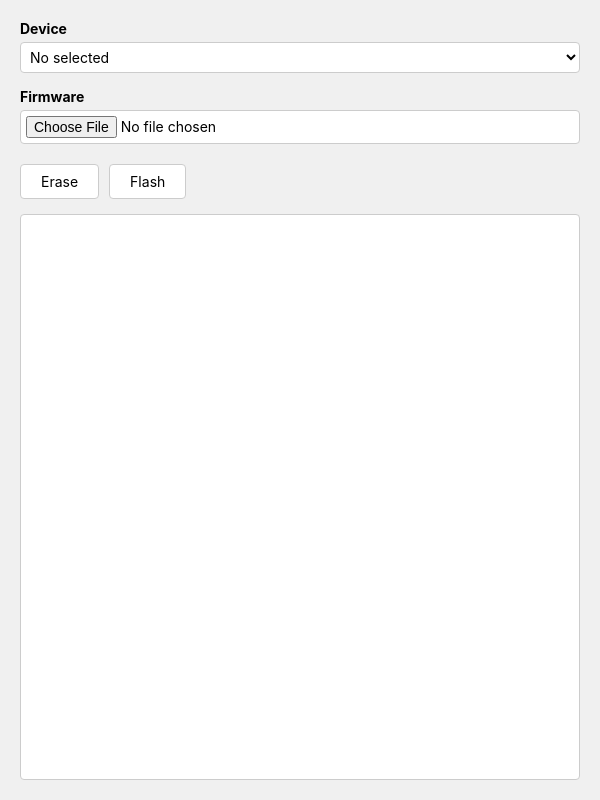
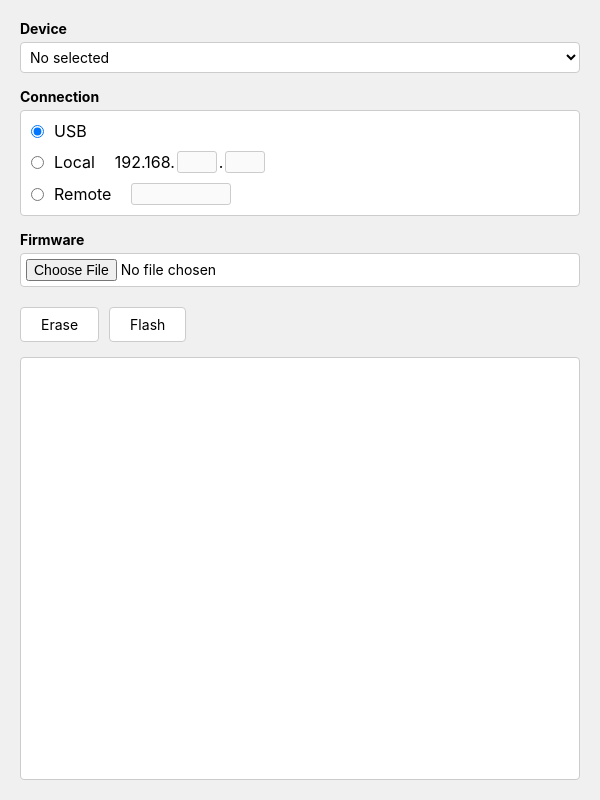
Before and after one commit to DmitryTyazhlov/electron-jlink, an Electron app: page index.html in a window 600 px wide. Drawn offline with Linux system fonts and the light colour scheme.

Commit message:
add usb local and remote connections

```diff
--- a/index.html
+++ b/index.html
@@ -77,6 +77,50 @@
             font-size: 12px;
             color: #666;
         }
+
+        .connection-options {
+            display: flex;
+            flex-direction: column;
+            gap: 10px;
+            padding: 10px;
+            background: white;
+            border: 1px solid #ccc;
+            border-radius: 4px;
+        }
+
+        .radio-label {
+            display: flex;
+            align-items: center;
+            gap: 10px;
+            cursor: pointer;
+        }
+
+        .ip-input {
+            display: inline-flex;
+            align-items: center;
+            gap: 2px;
+            margin-left: 10px;
+        }
+
+        .number-input {
+            width: 40px;
+            text-align: center;
+            padding: 2px;
+            border: 1px solid #ccc;
+            border-radius: 3px;
+        }
+
+        .remote-input {
+            width: 100px;
+            padding: 2px;
+            margin-left: 10px;
+            border: 1px solid #ccc;
+            border-radius: 3px;
+        }
+
+        input[type="radio"] {
+            margin: 0;
+        }
     </style>
 </head>
 <body>
@@ -89,6 +133,28 @@
             <option value="GD32F450VG">GD32F450VG</option>
             <option value="GD32F450VI">GD32F450VI</option>
         </select>
+    </div>
+
+    <div class="form-group">
+        <label class="form-label">Connection</label>
+        <div class="connection-options">
+            <label class="radio-label">
+                <input type="radio" name="connection" value="usb" checked>
+                USB
+            </label>
+            <label class="radio-label">
+                <input type="radio" name="connection" value="local">
+                Local
+                <div class="ip-input">
+                    192.168.<input type="text" maxlength="3" class="number-input" pattern="[0-9]{1,3}">.<input type="text" maxlength="3" class="number-input" pattern="[0-9]{1,3}">
+                </div>
+            </label>
+            <label class="radio-label">
+                <input type="radio" name="connection" value="remote">
+                Remote
+                <input type="text" maxlength="8" class="remote-input" pattern="[0-9]{8}">
+            </label>
+        </div>
     </div>
 
     <div class="form-group">
@@ -127,6 +193,23 @@
             output.scrollTop = output.scrollHeight;
         }
 
+        // Функция для получения параметров подключения
+        function getConnectionParams() {
+            const connectionType = document.querySelector('input[name="connection"]:checked').value;
+            const params = { type: connectionType };
+
+            if (connectionType === 'local') {
+                const inputs = document.querySelectorAll('.number-input');
+                const ip3 = inputs[0].value || '0';
+                const ip4 = inputs[1].value || '0';
+                params.ip = `192.168.${ip3}.${ip4}`;
+            } else if (connectionType === 'remote') {
+                params.remoteId = document.querySelector('.remote-input').value;
+            }
+
+            return params;
+        }
+
         // Handle Erase button
         document.getElementById('erase-btn').addEventListener('click', async function() {
             const device = document.getElementById('device-select').value;
@@ -136,7 +219,7 @@
                 btn.disabled = true;
                 appendToOutput(`Erasing ${device}...`);
 
-                const result = await window.jlink.eraseDevice(device);
+                const result = await window.jlink.eraseDevice(device, getConnectionParams());
                 appendToOutput(result.message);
             } catch (error) {
                 appendToOutput(`Error: ${error.message}`);
@@ -161,7 +244,7 @@
                 const filePath = fileInput.files[0].path;
                 appendToOutput(`Flashing ${device} with ${fileInput.files[0].name}...`);
 
-                const result = await window.jlink.flashDevice(device, filePath);
+                const result = await window.jlink.flashDevice(device, filePath, getConnectionParams());
                 appendToOutput(result.message);
             } catch (error) {
                 appendToOutput(`Error: ${error.message}`);
@@ -169,6 +252,38 @@
                 btn.disabled = false;
             }
         });
+
+        // Управление полями ввода IP и Remote ID
+        document.querySelectorAll('.number-input, .remote-input').forEach(input => {
+            input.addEventListener('input', function() {
+                // Убираем все нецифровые символы
+                this.value = this.value.replace(/\D/g, '');
+
+                // Проверяем, что число не превышает 255 для IP
+                if (this.classList.contains('number-input') && this.value > 255) {
+                    this.value = '255';
+                }
+            });
+        });
+
+        // Включение/отключение полей ввода в зависимости от выбранного типа подключения
+        document.querySelectorAll('input[name="connection"]').forEach(radio => {
+            radio.addEventListener('change', function() {
+                const localInputs = document.querySelectorAll('.number-input');
+                const remoteInput = document.querySelector('.remote-input');
+
+                localInputs.forEach(input => {
+                    input.disabled = this.value !== 'local';
+                    if (this.value !== 'local') input.value = '';
+                });
+
+                remoteInput.disabled = this.value !== 'remote';
+                if (this.value !== 'remote') remoteInput.value = '';
+            });
+        });
+
+        // Инициализация состояния полей
+        document.querySelector('input[name="connection"][value="usb"]').dispatchEvent(new Event('change'));
     </script>
 </body>
 </html>
```
Also changed, not shown: main.js (+38 -19 lines), preload.js (+6 -6 lines).
